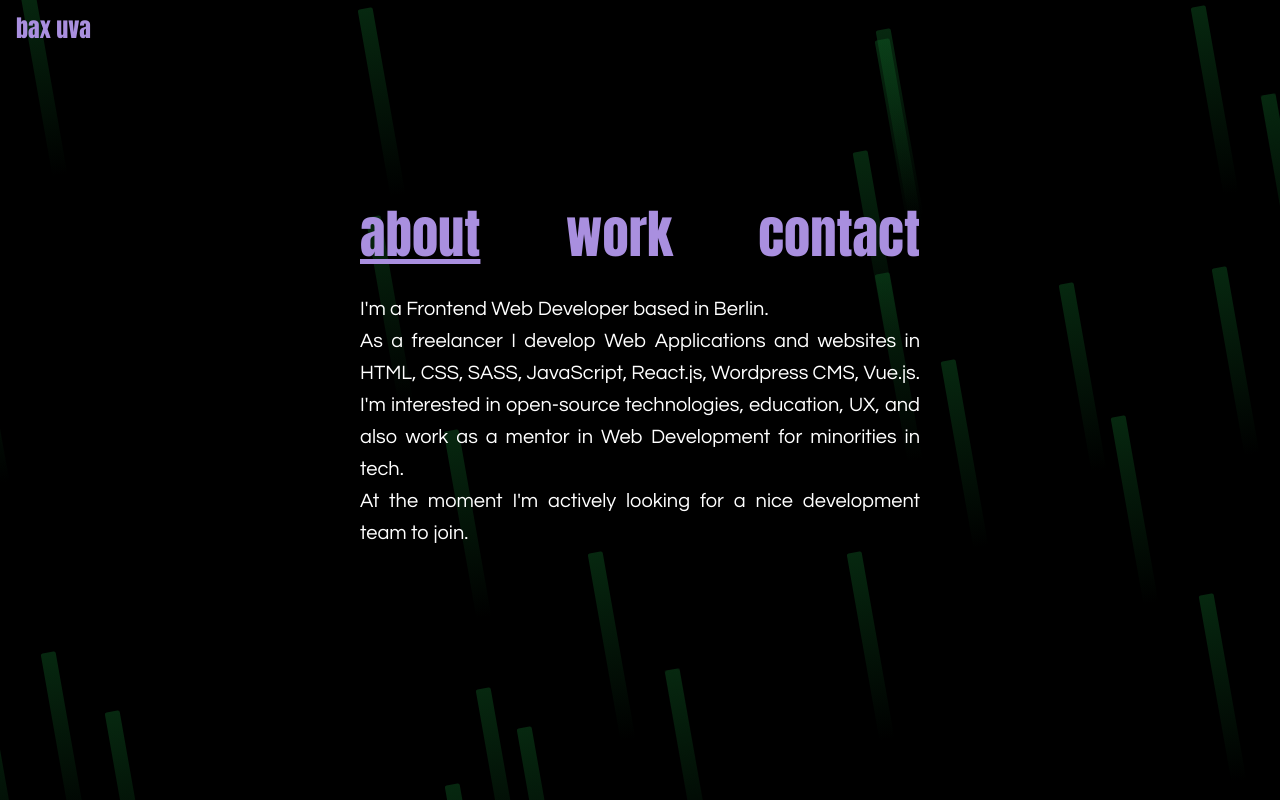
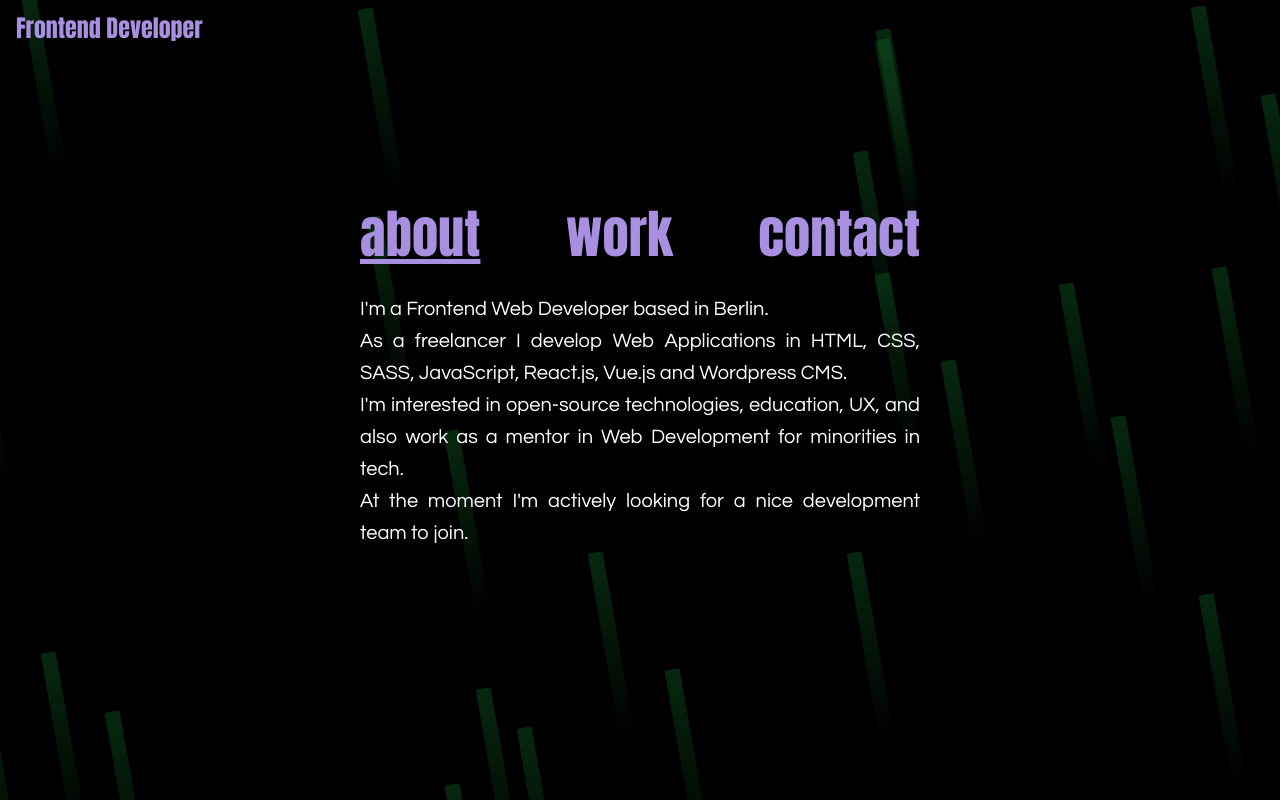
Before and after one commit to bax-uva/website, a Vue app: page / in a window 1280 px wide. Both pictures are taken after a click on the element "about". Built offline with nearby package versions, Linux system fonts and the light colour scheme.

Commit message:
changed title, header and text

```diff
--- a/public/index.html
+++ b/public/index.html
@@ -5,7 +5,7 @@
     <meta http-equiv="X-UA-Compatible" content="IE=edge" />
     <meta name="viewport" content="width=device-width,initial-scale=1.0" />
     <link rel="icon" href="<%= BASE_URL %>favicon.ico" />
-    <title>bax uva</title>
+    <title>Bax Uva - Frontend Developer</title>
   </head>
   <body>
     <noscript>
--- a/src/components/About.vue
+++ b/src/components/About.vue
@@ -4,8 +4,8 @@
       I'm a Frontend Web Developer based in Berlin.
     </p>
     <p>
-      As a freelancer I develop Web Applications and websites in HTML, CSS,
-      SASS, JavaScript, React.js, Wordpress CMS, Vue.js.
+      As a freelancer I develop Web Applications in HTML, CSS, SASS, JavaScript,
+      React.js, Vue.js and Wordpress CMS.
     </p>
     <p>
       I'm interested in open-source technologies, education, UX, and also work
--- a/src/components/Contact.vue
+++ b/src/components/Contact.vue
@@ -1,5 +1,6 @@
 <template>
   <section class="contact">
+    <p>Get in touch with me through:</p>
     <p><a href="mailto:bax.uva@gmail.com">Email</a></p>
     <p>
       <a target="_blank" href="https://www.github.com/bax-uva">Github</a>
--- a/src/components/Header.vue
+++ b/src/components/Header.vue
@@ -1,6 +1,6 @@
 <template>
   <header>
-    <h1>bax uva</h1>
+    <h1>Frontend Developer</h1>
   </header>
 </template>
 
```
